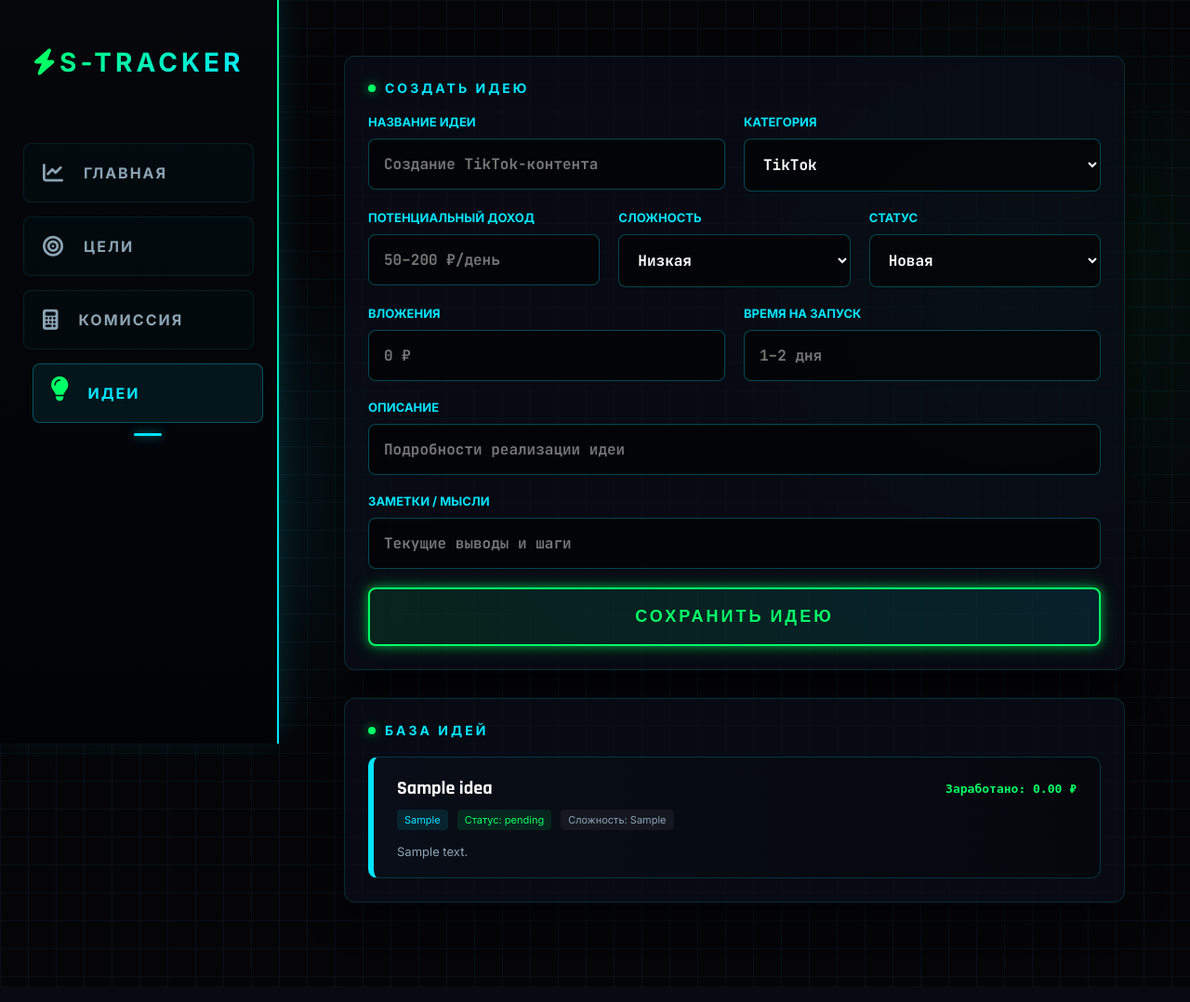
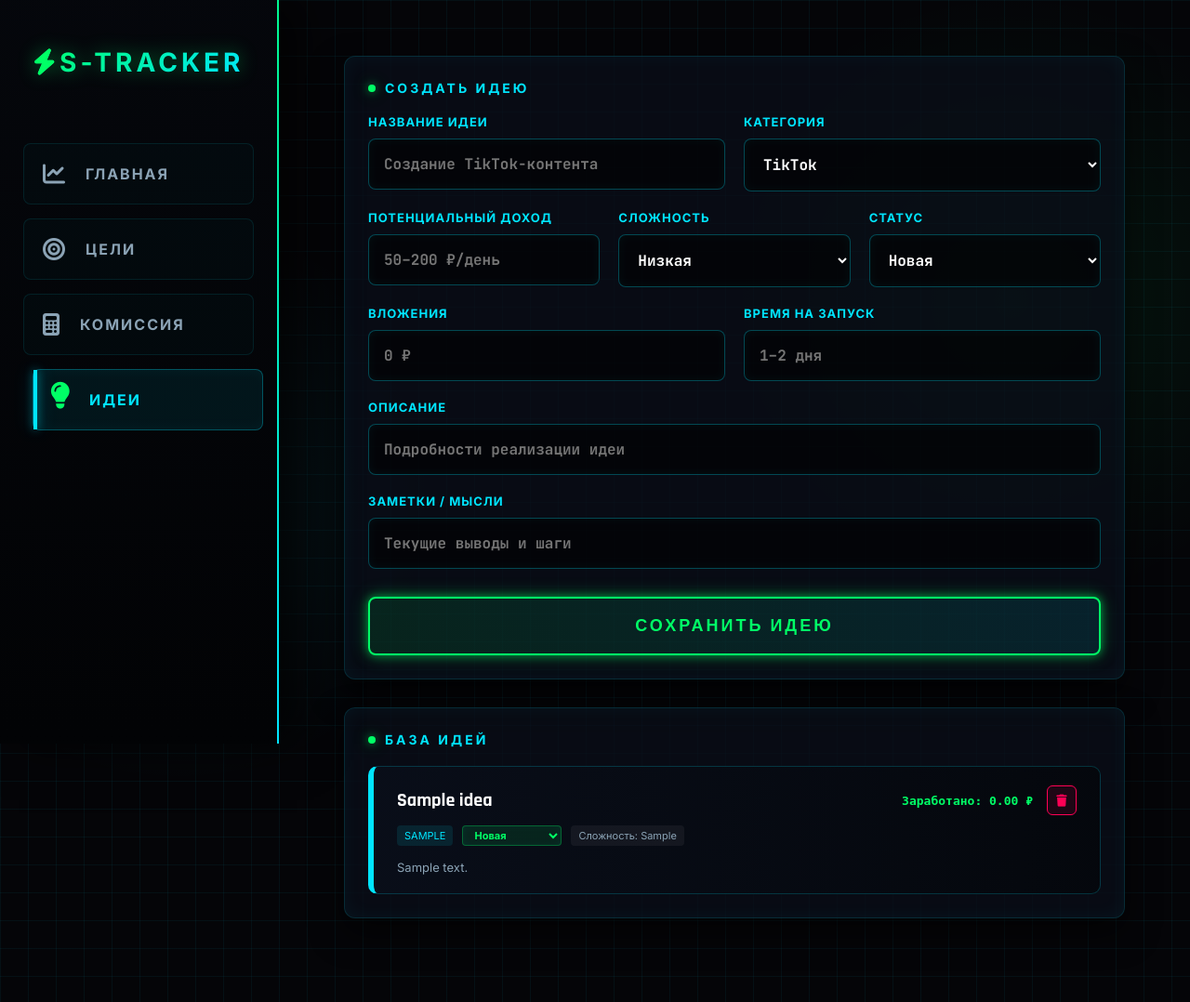
Before and after one commit to Siobaba/s-tracker, a Flask app: page /ideas in a window 1280 px wide. Shown: the whole page at 93% size. Before the commit the page ends 1051 px from the top, so only its background shows below. Run offline with Flask 3, Linux system fonts and the light colour scheme; tables that the repository leaves empty hold one stand-in row (values such as "Sample post").

Commit message:
Update ideas.html

```diff
--- a/templates/ideas.html
+++ b/templates/ideas.html
@@ -7,49 +7,65 @@
     <link rel="stylesheet" href="https://cdnjs.cloudflare.com/ajax/libs/font-awesome/6.4.0/css/all.min.css">
     <style>
         @import url('https://fonts.googleapis.com/css2?family=Inter:wght@400;500;600;700&family=Rajdhani:wght@500;600;700;800&family=JetBrains+Mono:wght@700&display=swap');
-        :root { --bg-deep: #050508; --card-bg: rgba(10, 14, 25, 0.7); --neon-green: #00ff66; --neon-cyan: #00e5ff; --neon-purple: #b000ff; --grad-primary: linear-gradient(135deg, var(--neon-green), var(--neon-cyan)); --text-pure: #ffffff; --text-muted: #8ba3b5; --glow-green: 0 0 10px rgba(0, 255, 102, 0.5), 0 0 20px rgba(0, 255, 102, 0.3); --glow-cyan: 0 0 10px rgba(0, 229, 255, 0.5), 0 0 20px rgba(0, 229, 255, 0.3); }
+        :root { --bg-deep: #050508; --card-bg: rgba(10, 14, 25, 0.75); --neon-green: #00ff66; --neon-cyan: #00e5ff; --neon-purple: #b000ff; --grad-primary: linear-gradient(135deg, var(--neon-green), var(--neon-cyan)); --text-pure: #ffffff; --text-muted: #8ba3b5; --glow-green: 0 0 10px rgba(0, 255, 102, 0.5), 0 0 20px rgba(0, 255, 102, 0.3); --glow-cyan: 0 0 10px rgba(0, 229, 255, 0.5), 0 0 20px rgba(0, 229, 255, 0.3); }
         * { margin: 0; padding: 0; box-sizing: border-box; font-family: 'Inter', sans-serif; }
         h1, h2, h3, h4, .nav-item { font-family: 'Rajdhani', sans-serif; }
         input, select { font-family: 'JetBrains Mono', monospace; }
+        ::-webkit-scrollbar { width: 8px; } ::-webkit-scrollbar-track { background: var(--bg-deep); border-left: 1px solid rgba(0,229,255,0.2); } ::-webkit-scrollbar-thumb { background: var(--grad-primary); border-radius: 4px; box-shadow: var(--glow-cyan); }
         body { background-color: var(--bg-deep); color: var(--text-pure); display: flex; flex-direction: column; min-height: 100vh; overflow-x: hidden; background-image: radial-gradient(circle at 15% 50%, rgba(0, 229, 255, 0.08), transparent 25%), radial-gradient(circle at 85% 30%, rgba(0, 255, 102, 0.08), transparent 25%), linear-gradient(rgba(0, 229, 255, 0.05) 1px, transparent 1px), linear-gradient(90deg, rgba(0, 229, 255, 0.05) 1px, transparent 1px); background-size: 100% 100%, 100% 100%, 30px 30px, 30px 30px; }
+
+        @keyframes fadeInUp { from { opacity: 0; transform: translateY(15px); } to { opacity: 1; transform: translateY(0); } }
+
         .navbar { background: rgba(5, 7, 12, 0.85); backdrop-filter: blur(15px); border-top: 2px solid; border-image: var(--grad-primary) 1; display: flex; justify-content: space-around; padding: 15px 10px; position: fixed; bottom: 0; width: 100%; z-index: 100; box-shadow: 0 -10px 30px rgba(0,229,255,0.15); }
         .nav-brand, .nav-profile { display: none; }
         .nav-links { display: flex; justify-content: space-around; width: 100%; }
-        .nav-item { display: flex; flex-direction: column; align-items: center; gap: 8px; font-size: 12px; font-weight: 700; color: var(--text-muted); text-transform: uppercase; letter-spacing: 2px; text-decoration: none; transition: 0.3s; position: relative; }
-        .nav-item i { font-size: 22px; }
+        .nav-item { display: flex; flex-direction: column; align-items: center; gap: 8px; font-size: 12px; font-weight: 700; color: var(--text-muted); text-transform: uppercase; letter-spacing: 2px; text-decoration: none; transition: 0.3s cubic-bezier(0.175, 0.885, 0.32, 1.275); position: relative; }
+        .nav-item i { font-size: 24px; transition: 0.3s; }
         .nav-item:hover, .nav-item.active { color: var(--neon-cyan); }
-        .nav-item.active i { color: var(--neon-green); transform: translateY(-5px) scale(1.2); filter: drop-shadow(var(--glow-green)); }
+        .nav-item:hover i, .nav-item.active i { color: var(--neon-green); transform: translateY(-5px) scale(1.2); filter: drop-shadow(var(--glow-green)); }
         .nav-item.active::after { content: ''; position: absolute; bottom: -15px; left: 50%; transform: translateX(-50%); width: 30px; height: 3px; background: var(--neon-cyan); box-shadow: var(--glow-cyan); border-radius: 2px; }
-        .mobile-header { display: flex; align-items: center; justify-content: space-between; font-family: 'Rajdhani', sans-serif; font-size: 24px; font-weight: 800; background: var(--grad-primary); -webkit-background-clip: text; -webkit-text-fill-color: transparent; padding: 20px; border-bottom: 1px solid rgba(0, 229, 255, 0.2); }
+
+        .mobile-header { display: flex; align-items: center; justify-content: space-between; font-family: 'Rajdhani', sans-serif; font-size: 24px; font-weight: 800; background: var(--grad-primary); -webkit-background-clip: text; -webkit-text-fill-color: transparent; padding: 20px; border-bottom: 1px solid rgba(0, 229, 255, 0.2); box-shadow: 0 5px 20px rgba(0,229,255,0.05); }
         .content { padding: 0 15px 120px 15px; max-width: 850px; margin: 0 auto; width: 100%; }
-        .card { background: var(--card-bg); border-radius: 12px; padding: 25px; margin-bottom: 30px; position: relative; border: 1px solid rgba(0, 229, 255, 0.15); box-shadow: 0 15px 35px rgba(0,0,0,0.6); }
+        .card { background: var(--card-bg); border-radius: 12px; padding: 25px; margin-bottom: 30px; position: relative; border: 1px solid rgba(0, 229, 255, 0.15); box-shadow: 0 15px 35px rgba(0,0,0,0.6), inset 0 0 20px rgba(0, 229, 255, 0.05); animation: fadeInUp 0.5s ease-out; }
         .balance-title { color: var(--neon-cyan); font-size: 14px; text-transform: uppercase; letter-spacing: 3px; font-weight: 700; display: flex; align-items: center; gap: 10px; }
         .balance-title::before { content: ''; display: block; width: 8px; height: 8px; background: var(--neon-green); box-shadow: var(--glow-green); border-radius: 50%; }
+
         .custom-form { display: flex; flex-direction: column; gap: 20px; }
         .form-group { display: flex; flex-direction: column; gap: 10px; }
-        .form-group label { font-size: 13px; text-transform: uppercase; color: var(--neon-cyan); font-weight: 700; }
+        .form-group label { font-size: 13px; text-transform: uppercase; color: var(--neon-cyan); font-weight: 700; letter-spacing: 1px; }
         .form-row { display: flex; gap: 20px; } .form-row .form-group { flex: 1; }
-        input, select { background: rgba(0, 0, 0, 0.6); border: 1px solid rgba(0, 229, 255, 0.3); padding: 16px; border-radius: 8px; color: #fff; font-size: 16px; font-weight: 700; outline: none; width: 100%; }
-        input:focus, select:focus { border-color: var(--neon-green); box-shadow: 0 0 15px rgba(0, 255, 102, 0.2); }
-        .btn-primary { background: linear-gradient(45deg, rgba(0, 255, 102, 0.1), rgba(0, 229, 255, 0.1)); border: 2px solid var(--neon-green); color: var(--neon-green); padding: 18px; border-radius: 8px; font-family: 'Rajdhani', sans-serif; font-weight: 800; font-size: 18px; text-transform: uppercase; letter-spacing: 3px; cursor: pointer; transition: 0.3s; width: 100%; box-shadow: var(--glow-green); }
-        .btn-primary:hover { background: var(--neon-green); color: #000; box-shadow: 0 0 30px rgba(0,255,102,0.6); }
+        input, select { background: rgba(0, 0, 0, 0.6); border: 1px solid rgba(0, 229, 255, 0.3); padding: 16px; border-radius: 8px; color: #fff; font-size: 16px; font-weight: 700; outline: none; transition: 0.3s; box-shadow: inset 0 0 10px rgba(0, 229, 255, 0.05); width: 100%; }
+        input:focus, select:focus { border-color: var(--neon-green); background: rgba(0, 255, 102, 0.05); box-shadow: 0 0 15px rgba(0, 255, 102, 0.2), inset 0 0 10px rgba(0, 255, 102, 0.1); }
+        .btn-primary { background: linear-gradient(45deg, rgba(0, 255, 102, 0.1), rgba(0, 229, 255, 0.1)); border: 2px solid var(--neon-green); color: var(--neon-green); padding: 18px; border-radius: 8px; font-family: 'Rajdhani', sans-serif; font-weight: 800; font-size: 18px; text-transform: uppercase; letter-spacing: 3px; cursor: pointer; transition: 0.3s; margin-top: 10px; box-shadow: var(--glow-green); }
+        .btn-primary:hover { background: var(--neon-green); color: #000; box-shadow: 0 0 30px rgba(0,255,102,0.6); transform: scale(1.02); }
+        .del-btn { background: rgba(255, 0, 85, 0.1); border: 1px solid #ff0055; color: #ff0055; width: 36px; height: 36px; border-radius: 6px; cursor: pointer; display: flex; align-items: center; justify-content: center; transition: 0.2s; }
+        .del-btn:hover { background: #ff0055; color: #fff; box-shadow: 0 0 10px #ff0055; }
+
         .tx-list { display: flex; flex-direction: column; gap: 15px; }
-        .tx-item { display: flex; justify-content: space-between; align-items: center; background: linear-gradient(90deg, rgba(10,14,25,0.9), rgba(5,7,12,0.9)); padding: 20px 25px; border-radius: 10px; border: 1px solid rgba(0, 229, 255, 0.2); border-left: 6px solid var(--neon-cyan); }
+        .tx-item { display: flex; justify-content: space-between; align-items: center; background: linear-gradient(90deg, rgba(10,14,25,0.9), rgba(5,7,12,0.9)); padding: 20px 25px; border-radius: 10px; border: 1px solid rgba(0, 229, 255, 0.2); border-left: 6px solid var(--text-muted); position: relative; overflow: hidden; transition: 0.3s; }
+        .tx-item:hover { transform: translateX(5px); border-color: var(--neon-cyan); }
+
         @media (min-width: 900px) {
             body { flex-direction: row; }
-            .navbar { flex-direction: column; justify-content: flex-start; gap: 20px; width: 300px; height: 100vh; position: fixed; left: 0; top: 0; border-top: none; border-right: 2px solid rgba(0,229,255,0.2); padding: 50px 25px; background: linear-gradient(180deg, rgba(5,7,12,0.95), rgba(2,3,5,0.98)); z-index: 1000; }
-            .nav-brand { display: flex; align-items: center; justify-content: center; margin-bottom: 50px; font-size: 28px; font-weight: 800; background: var(--grad-primary); -webkit-background-clip: text; -webkit-text-fill-color: transparent; letter-spacing: 4px; }
+            .navbar { flex-direction: column; justify-content: flex-start; gap: 20px; width: 300px; height: 100vh; position: fixed; left: 0; top: 0; border-top: none; border-right: 2px solid rgba(0,229,255,0.2); padding: 50px 25px; box-shadow: 20px 0 50px rgba(0,0,0,0.8); background: linear-gradient(180deg, rgba(5,7,12,0.95), rgba(2,3,5,0.98)); z-index: 1000; }
+            .nav-brand { display: flex; align-items: center; justify-content: center; margin-bottom: 50px; font-size: 28px; font-weight: 800; background: var(--grad-primary); -webkit-background-clip: text; -webkit-text-fill-color: transparent; letter-spacing: 4px; filter: drop-shadow(0 0 10px rgba(0,255,102,0.4)); }
             .nav-brand i { color: var(--neon-green); -webkit-text-fill-color: initial; }
             .nav-links { flex-direction: column; gap: 15px; flex: 1; justify-content: flex-start; }
             .nav-item { flex-direction: row; gap: 20px; font-size: 16px; padding: 20px; background: rgba(0,229,255,0.02); border: 1px solid rgba(0,229,255,0.1); border-radius: 8px; }
-            .nav-item:hover, .nav-item.active { background: rgba(0,229,255,0.08); border-color: rgba(0,229,255,0.3); transform: translateX(10px); }
+            .nav-item::before { content: ''; position: absolute; left: 0; top: 0; bottom: 0; width: 4px; background: var(--neon-cyan); transform: scaleY(0); transition: 0.3s; }
+            .nav-item:hover, .nav-item.active { background: rgba(0,229,255,0.08); border-color: rgba(0,229,255,0.3); transform: translateX(10px); box-shadow: inset 5px 0 15px rgba(0,229,255,0.05); }
+            .nav-item.active::before { transform: scaleY(1); box-shadow: var(--glow-cyan); }
+            .nav-item.active::after { display: none; }
             .mobile-header { display: none; }
             .content { margin-left: 300px; padding: 60px 70px; max-width: 1400px; width: calc(100% - 300px); }
         }
         @media (max-width: 768px) {
-            body { padding: 5px !important; }
-            .content { padding: 5px !important; width: 100% !important; }
+            body { overflow-x: hidden !important; width: 100% !important; padding: 5px !important; margin: 0 !important; }
+            .content { padding: 5px !important; width: 100% !important; margin: 0 auto !important; }
+            .card { width: 100% !important; max-width: 100% !important; }
             .form-row { flex-direction: column; gap: 10px; }
+            input, select, button { font-size: 16px !important; width: 100% !important; }
         }
     </style>
 </head>
@@ -168,15 +184,39 @@
             <div class="balance-title" style="margin-bottom: 20px;">БАЗА ИДЕЙ</div>
             <div class="tx-list">
                 {% for item in ideas %}
-                <div class="tx-item" style="flex-direction: column; align-items: flex-start; gap: 10px;">
-                    <div style="display: flex; justify-content: space-between; width: 100%; align-items: center;">
-                        <h4 style="font-size: 20px; color: #fff;">{{ item.info.title }}</h4>
-                        <span style="color: var(--neon-green); font-weight: 700; font-family: monospace;">Заработано: {{ "%.2f"|format(item.earned) }} ₽</span>
+                <div class="tx-item" style="flex-direction: column; align-items: flex-start; gap: 10px; border-left-color: var(--neon-cyan);">
+
+                    <div style="display: flex; justify-content: space-between; width: 100%; align-items: center; flex-wrap: wrap; gap: 10px;">
+                        <h4 style="font-size: 20px; color: #fff; margin: 0;">{{ item.info.title }}</h4>
+
+                        <div style="display: flex; align-items: center; gap: 15px;">
+                            <span style="color: var(--neon-green); font-weight: 700; font-family: monospace;">Заработано: {{ "%.2f"|format(item.earned) }} ₽</span>
+                            <form method="POST" action="/delete_idea/{{ item.info.id }}" style="margin: 0;">
+                                <button type="submit" class="del-btn" style="width: 32px; height: 32px;" onclick="return confirm('Удалить эту идею?');">
+                                    <i class="fa-solid fa-trash" style="font-size: 13px;"></i>
+                                </button>
+                            </form>
+                        </div>
                     </div>
 
-                    <div style="display: flex; gap: 10px; flex-wrap: wrap;">
-                        <span style="background: rgba(0,229,255,0.1); color: var(--neon-cyan); padding: 4px 8px; border-radius: 4px; font-size: 11px;">{{ item.info.category }}</span>
-                        <span style="background: rgba(0,255,102,0.1); color: var(--neon-green); padding: 4px 8px; border-radius: 4px; font-size: 11px;">Статус: {{ item.info.status }}</span>
+                    <div style="display: flex; gap: 10px; flex-wrap: wrap; align-items: center; width: 100%;">
+                        <span style="background: rgba(0,229,255,0.1); color: var(--neon-cyan); padding: 4px 8px; border-radius: 4px; font-size: 11px; text-transform: uppercase;">
+                            {{ item.info.category }}
+                        </span>
+
+                        <!-- Форма смены статуса идеи -->
+                        <form method="POST" action="/update_idea_status/{{ item.info.id }}" style="margin: 0;">
+                            <select name="status" onchange="this.form.submit()" style="width: auto; padding: 2px 8px; font-size: 11px; height: auto; border-radius: 4px; background: rgba(0,255,102,0.1); border: 1px solid rgba(0,255,102,0.3); color: var(--neon-green); cursor: pointer; font-family: 'Inter', sans-serif; font-weight: 700;">
+                                <option value="Новая" {% if item.info.status == 'Новая' %}selected{% endif %}>Новая</option>
+                                <option value="Изучаю" {% if item.info.status == 'Изучаю' %}selected{% endif %}>Изучаю</option>
+                                <option value="В работе" {% if item.info.status == 'В работе' %}selected{% endif %}>В работе</option>
+                                <option value="Проверяю" {% if item.info.status == 'Проверяю' %}selected{% endif %}>Проверяю</option>
+                                <option value="Работает" {% if item.info.status == 'Работает' %}selected{% endif %}>Работает</option>
+                                <option value="Не работает" {% if item.info.status == 'Не работает' %}selected{% endif %}>Не работает</option>
+                                <option value="Завершено" {% if item.info.status == 'Завершено' %}selected{% endif %}>Завершено</option>
+                            </select>
+                        </form>
+
                         <span style="background: rgba(255,255,255,0.05); color: var(--text-muted); padding: 4px 8px; border-radius: 4px; font-size: 11px;">Сложность: {{ item.info.difficulty }}</span>
                     </div>
 
```
